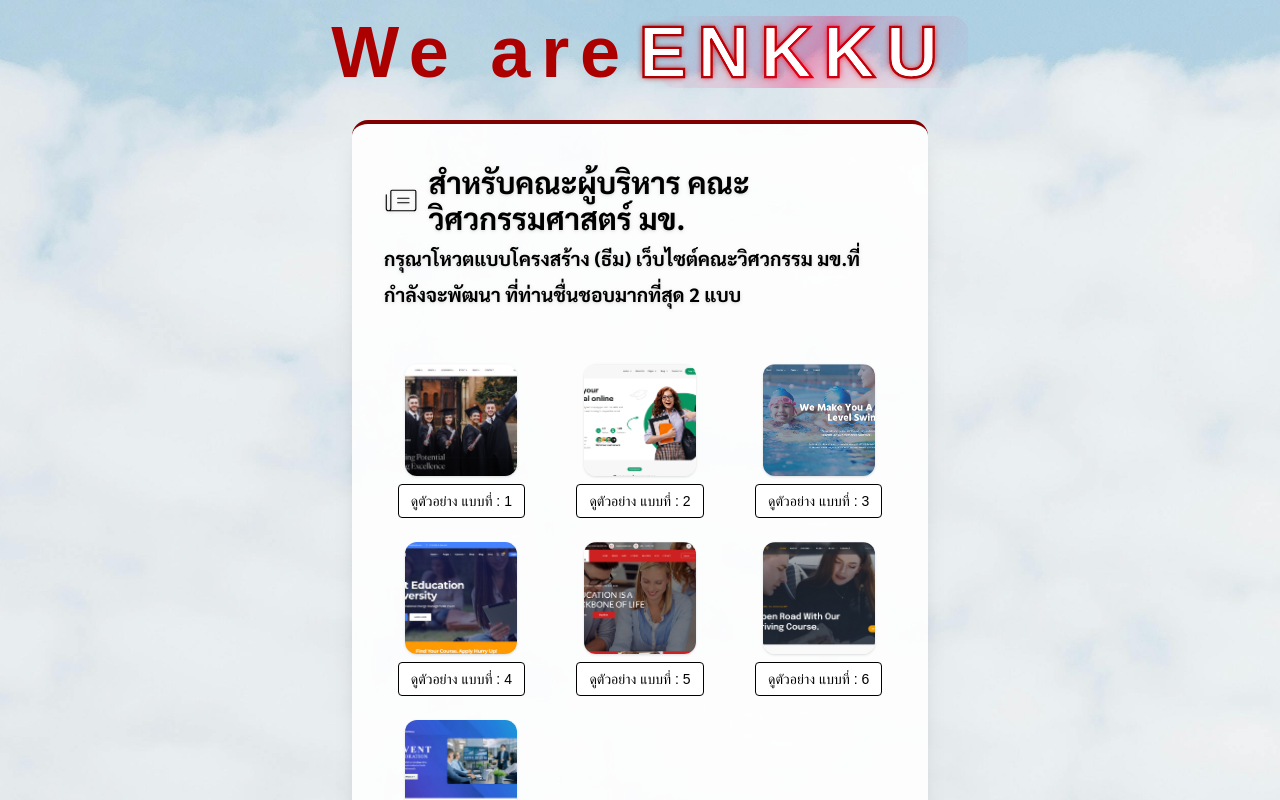
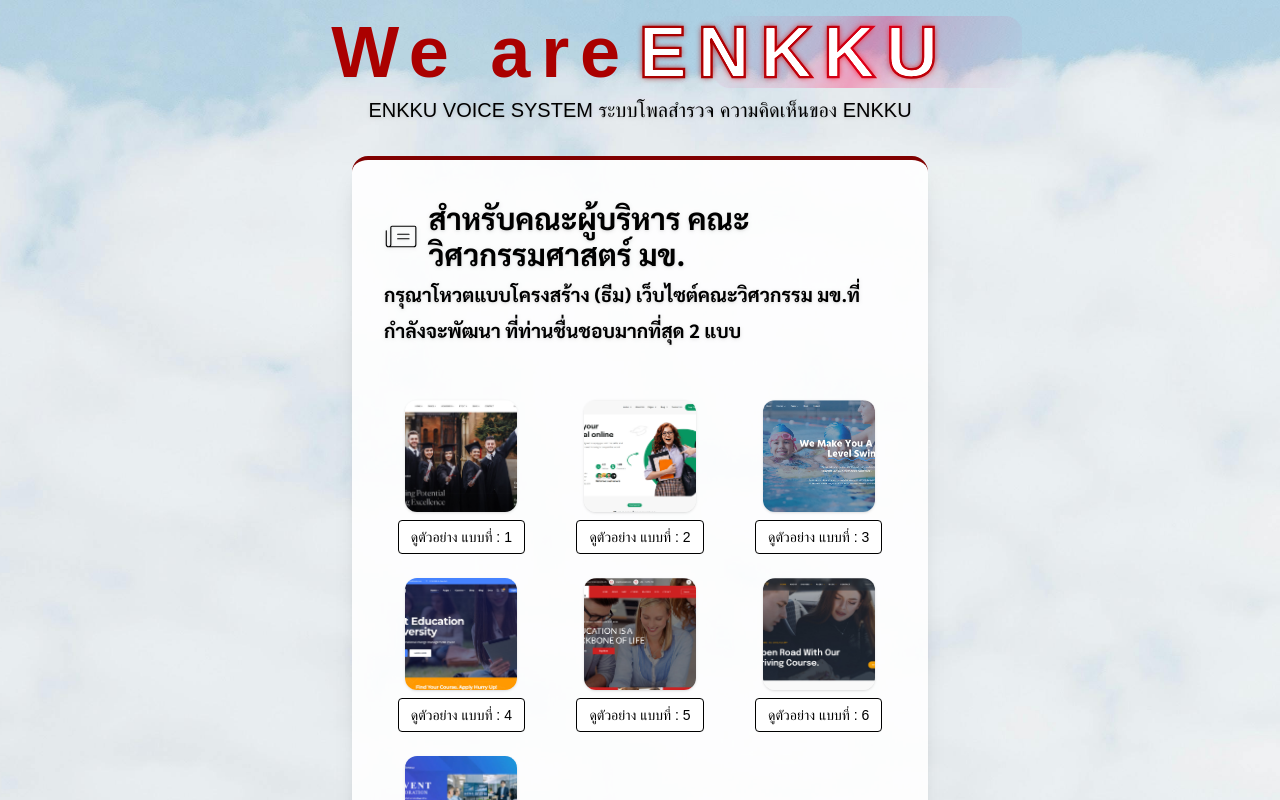
Before and after one commit to gnfdedsec/voteapp, a Next.js app: page / in a window 1280 px wide. Shown: the top 800 px of the page. Built offline with nearby package versions, Linux system fonts and the light colour scheme.

Commit message:
comit paget

```diff
--- a/src/app/page.tsx
+++ b/src/app/page.tsx
@@ -121,6 +121,9 @@
               <span className="pointer-events-none absolute inset-0 z-10 neon-sweep-effect" aria-hidden="true"></span>
             </span>
           </h1>
+          <div className="w-full text-center mt-2">
+            <span className="text-base sm:text-xl font-normal text-[#000000] drop-shadow"> ENKKU  VOICE  SYSTEM ระบบโพลสำรวจ ความคิดเห็นของ ENKKU </span>
+          </div>
           <style>{`
             @keyframes neon-line-blink {
               0%, 100% { filter: brightness(1.1); }
```
